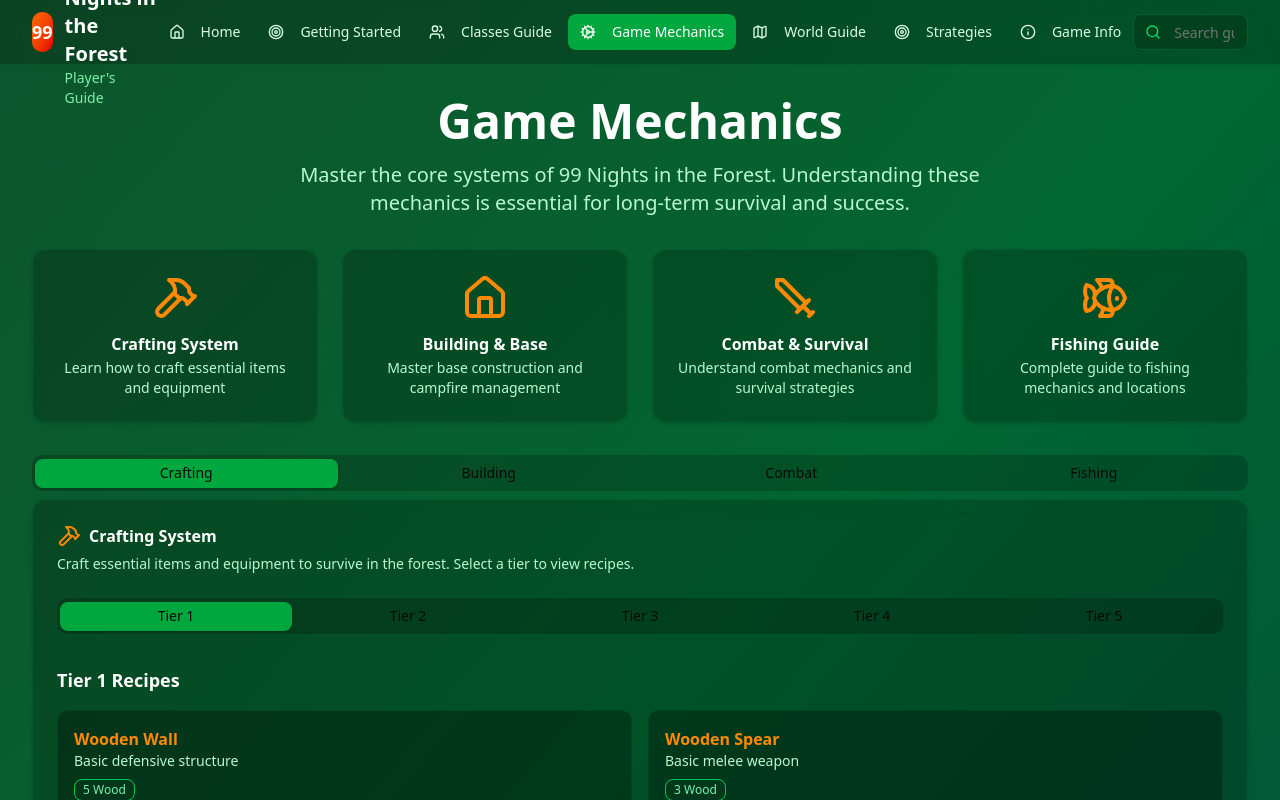
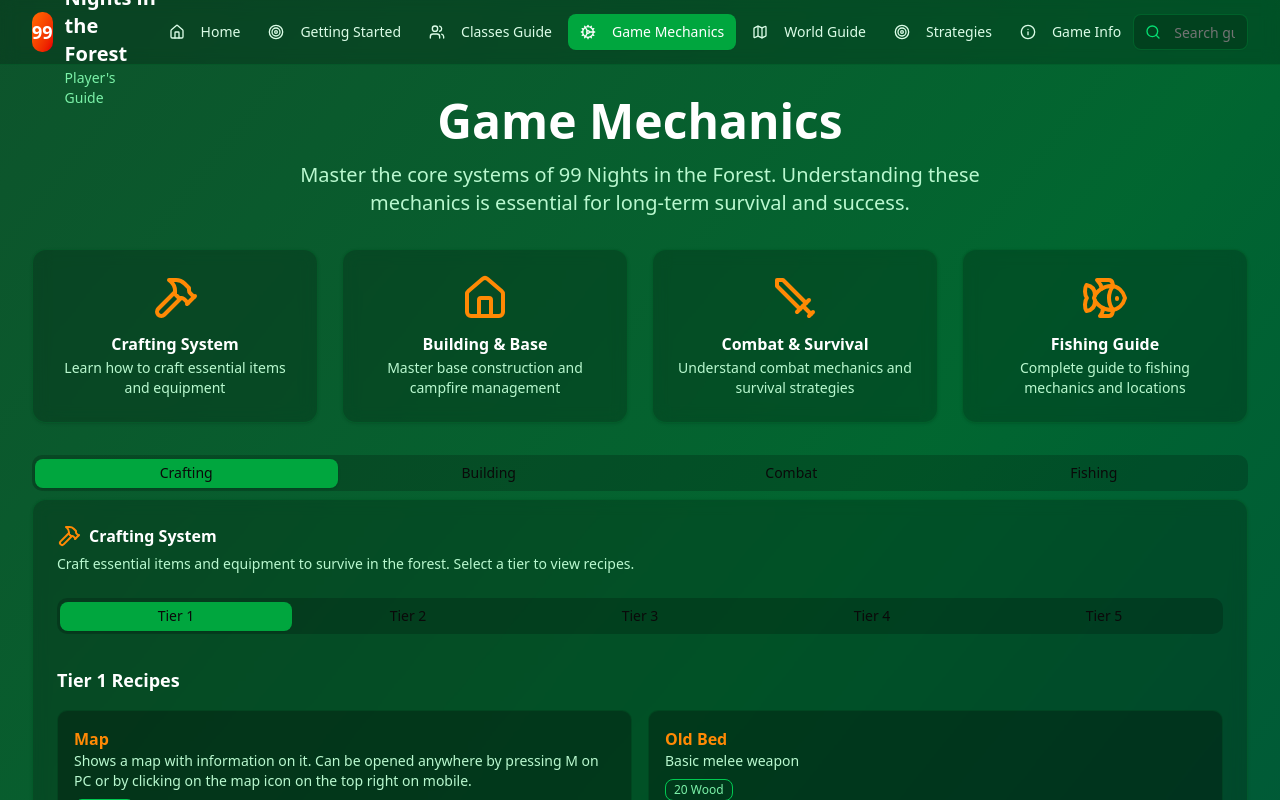
Before and after one commit to xid-99nights/99nights-guide, a React (Vite) app: page / in a window 1280 px wide. Both pictures are taken after a click on the button "Game Mechanics". Shown: the top 800 px of the page. Built offline with nearby package versions, Linux system fonts and the light colour scheme.

Commit message:
updated crafting

```diff
--- a/src/pages/GameMechanicsPage.jsx
+++ b/src/pages/GameMechanicsPage.jsx
@@ -36,17 +36,23 @@ const GameMechanicsPage = () => {
 
   const craftingRecipes = [
     // Tier 1
-    { name: "Wooden Wall", materials: ["5 Wood"], description: "Basic defensive structure", tier: 1 },
-    { name: "Wooden Spear", materials: ["3 Wood"], description: "Basic melee weapon", tier: 1 },
-    { name: "Campfire", materials: ["5 Wood", "2 Stone"], description: "Provides light and warmth", tier: 1 },
-    { name: "Small Chest", materials: ["10 Wood"], description: "Stores a small amount of items", tier: 1 },
+    { name: "Map", materials: ["3 Wood"], description: "Shows a map with information on it. Can be opened anywhere by pressing M on PC or by clicking on the map icon on the top right on mobile.", tier: 1 },
+    { name: "Old Bed", materials: ["20 Wood"], description: "Basic melee weapon", tier: 1 },
+    { name: "Bunny Trap X10", materials: ["5 Wood"], description: "Makes the day counter increase by +1.", tier: 1 },
+    { name: "Small Chest", materials: ["10 Wood"], description: "Can be placed near a bunny burrow to catch food. Can be crafted up to ten times. It can give 4 morsels if it uses a carrot.", tier: 1 },
+	{ name: "Crafting Bench 2", materials: ["5 Wood", "1 Scrap"], description: "Unlocks Tier 2 of the Crafting Bench.", tier: 1 },
 
     // Tier 2
-    { name: "Stone Wall", materials: ["3 Stone", "2 Wood"], description: "Stronger defensive wall", tier: 2 },
-    { name: "Bow", materials: ["4 Wood", "2 String"], description: "Ranged weapon for hunting", tier: 2 },
-    { name: "Stone Pickaxe", materials: ["5 Stone", "2 Wood"], description: "Used for mining stone and metal", tier: 2 },
-    { name: "Medium Chest", materials: ["15 Wood", "5 Stone"], description: "Stores a moderate amount of items", tier: 2 },
-
+    { name: "Sun Dial", materials: ["5 Scrap"], description: "Shows how much time is left until day/night.", tier: 2 },
+    { name: "Regular Bed", materials: ["5 Scrap"], description: "Makes the day counter increase by +1.", tier: 2 },
+    { name: "Compass", materials: ["3 Scrap"], description: "Shows the direction of the Fairy and the missing children, as well as showing where you're facing", tier: 2 },
+    { name: "Freezer", materials: ["4 Scrap"], description: "Stores food neatly", tier: 2 },
+	{ name: "Farm Plot X20", materials: ["10 Wood"], description: "Grows crops automatically every two days. Can be crafted up to 20 times", tier: 2 },
+	{ name: "Wood Rain Storage", materials: ["5 Scrap"], description: "Keeps wood dry when stored inside. Can be placed down more than once.", tier: 2 },
+	{ name: "Shelf", materials: ["2 Scrap"], description: "Stores items neatly. Can be placed down more than once.", tier: 2 },
+	{ name: "Log Wall", materials: ["12 Wood"], description: "A collection of tall logs that fortifies and protects your base. Can be placed down more than once.", tier: 2 },
+	{ name: "Bear Trap X8", materials: ["3 Scrap"], description: "Can be set down to trap enemies and deal damage, even being able to damage players. Can be crafted up to eight times.", tier: 2 },
+	{ name: "Crafting Bench 3", materials: ["15 Wood", "15 Scrap" ], description: "Unlocks Tier 3 of the Crafting Bench.", tier: 2 },
     // Tier 3
     { name: "Metal Wall", materials: ["5 Metal", "3 Stone"], description: "Very strong defensive wall", tier: 3 },
     { name: "Crossbow", materials: ["6 Wood", "3 Metal", "3 String"], description: "Powerful ranged weapon", tier: 3 },
```
